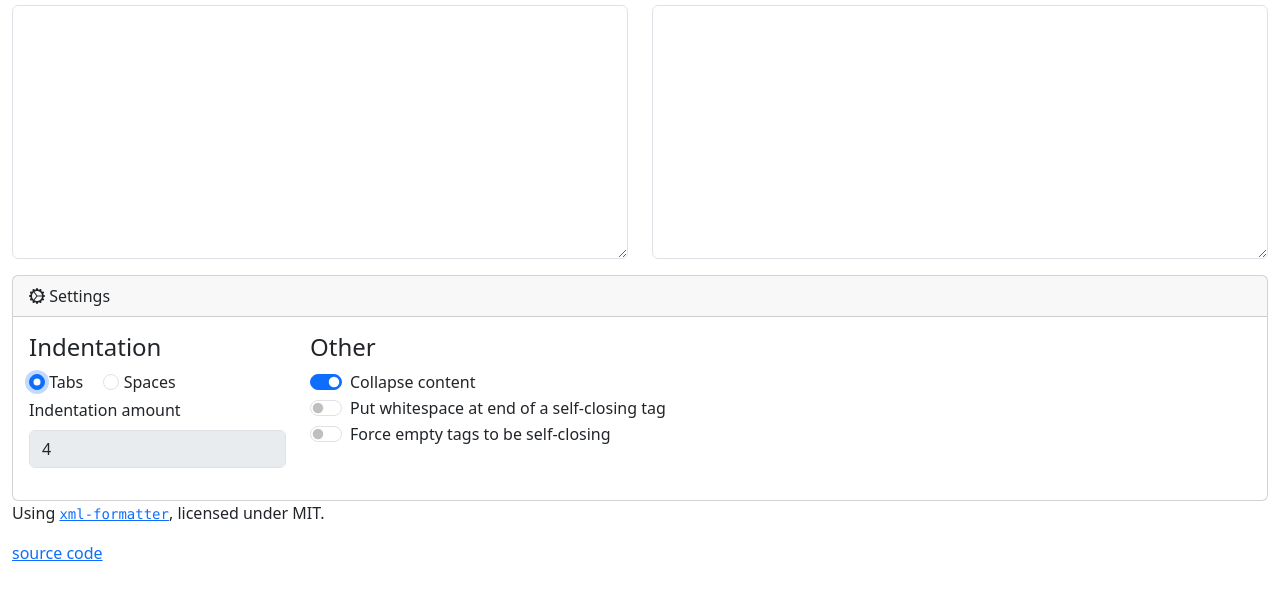
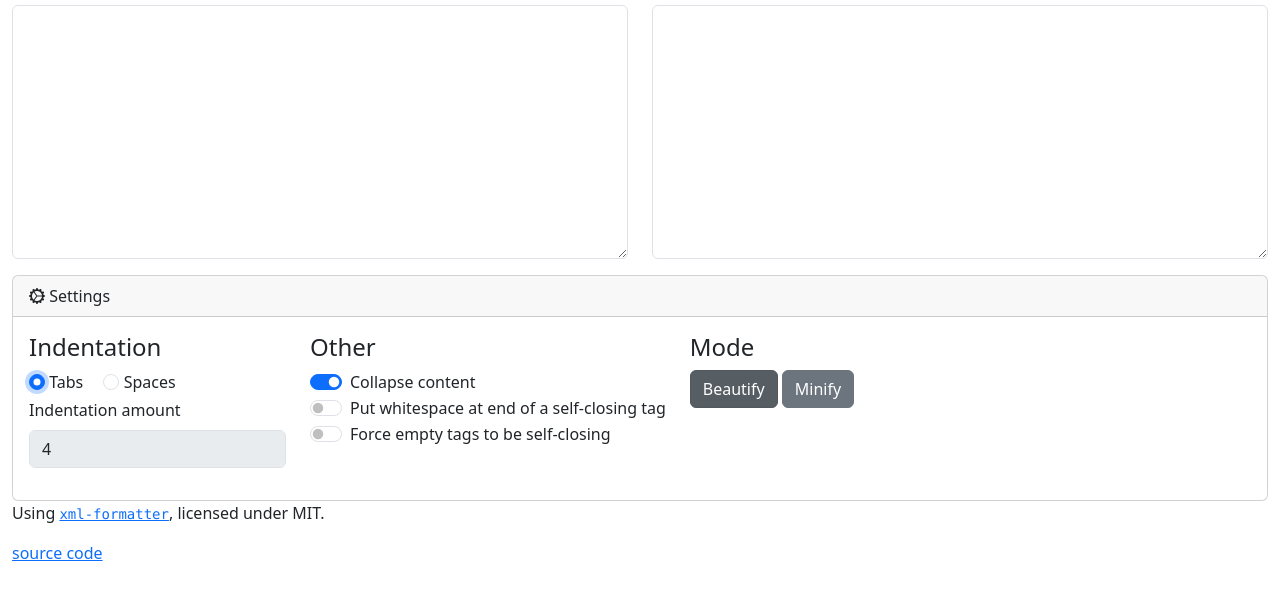
Before and after one commit to byemc/quicklint.dev, a website built with Vite: page xml/index.html in a window 1280 px wide. Both pictures are taken after a click on the radio button "Tabs". Shown: the part 139-736 px from the top of the page. Built offline with nearby package versions, Linux system fonts and the light colour scheme; what xml-formatter would draw is missing.

Commit message:
Add minification to XML linter.

```diff
--- a/xml/index.html
+++ b/xml/index.html
@@ -82,6 +82,16 @@
                             <label class="form-check-label" for="forceSelfClosingEmptyTagSwitch">Force empty tags to be self-closing</label>
                         </div>
                     </div>
+                    <div class="col-auto">
+                        <h4>Mode</h4>
+                        <div class="mb-3">
+                            <input type="radio" class="btn-check" name="formatterMode" id="formatterModePrettify" autocomplete="off" checked>
+                            <label class="btn btn-secondary" for="formatterModePrettify">Beautify</label>
+
+                            <input type="radio" class="btn-check" name="formatterMode" value="Minify" id="formatterModeMinify" autocomplete="off">
+                            <label class="btn btn-secondary" for="formatterModeMinify">Minify</label>
+                        </div>
+                    </div>
                 </div>
             </div>
         </div>
--- a/xml/xml.js
+++ b/xml/xml.js
@@ -104,6 +104,7 @@ document.getElementById("collapseContentSwitch").onchange = setSettings;
 document.getElementById("whiteSpaceAtEndOfSelfClosingTagSwitch").onchange = setSettings;
 document.getElementById("forceSelfClosingEmptyTagSwitch").onchange = setSettings;
 
+
 getSettings();
 
 // Functions
@@ -122,7 +123,11 @@ const onInputChange = (settings = null) => {
     }
 
     try {
-        output = formatXml(value, options);
+        if (document.querySelector("input[name='formatterMode']:checked").value === "Minify") {
+            output = formatXml.minify(value, options);
+        } else {
+            output = formatXml(value, options);
+        }
         xmlOutput.classList.remove("is-invalid")
 
     } catch {
```
